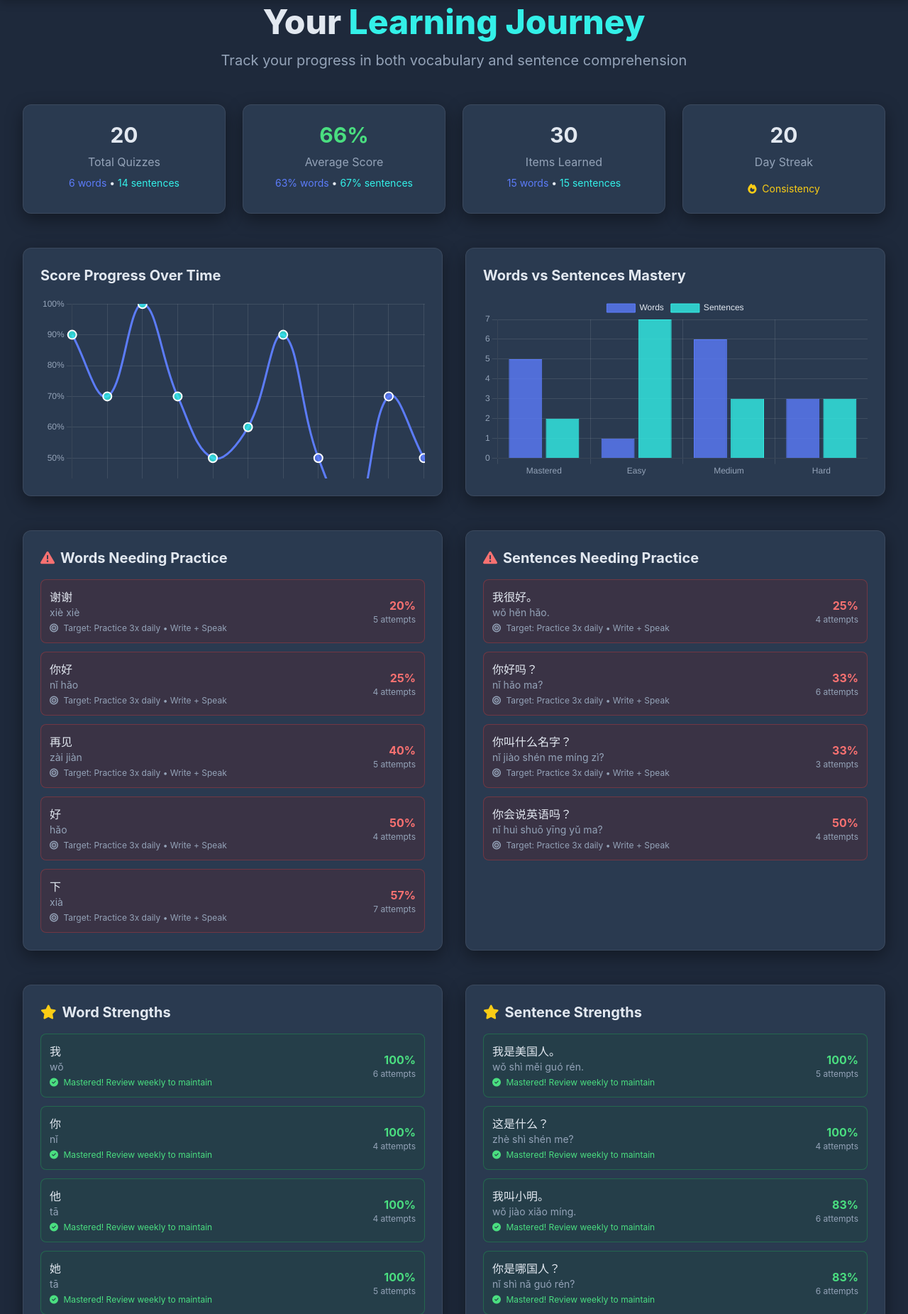
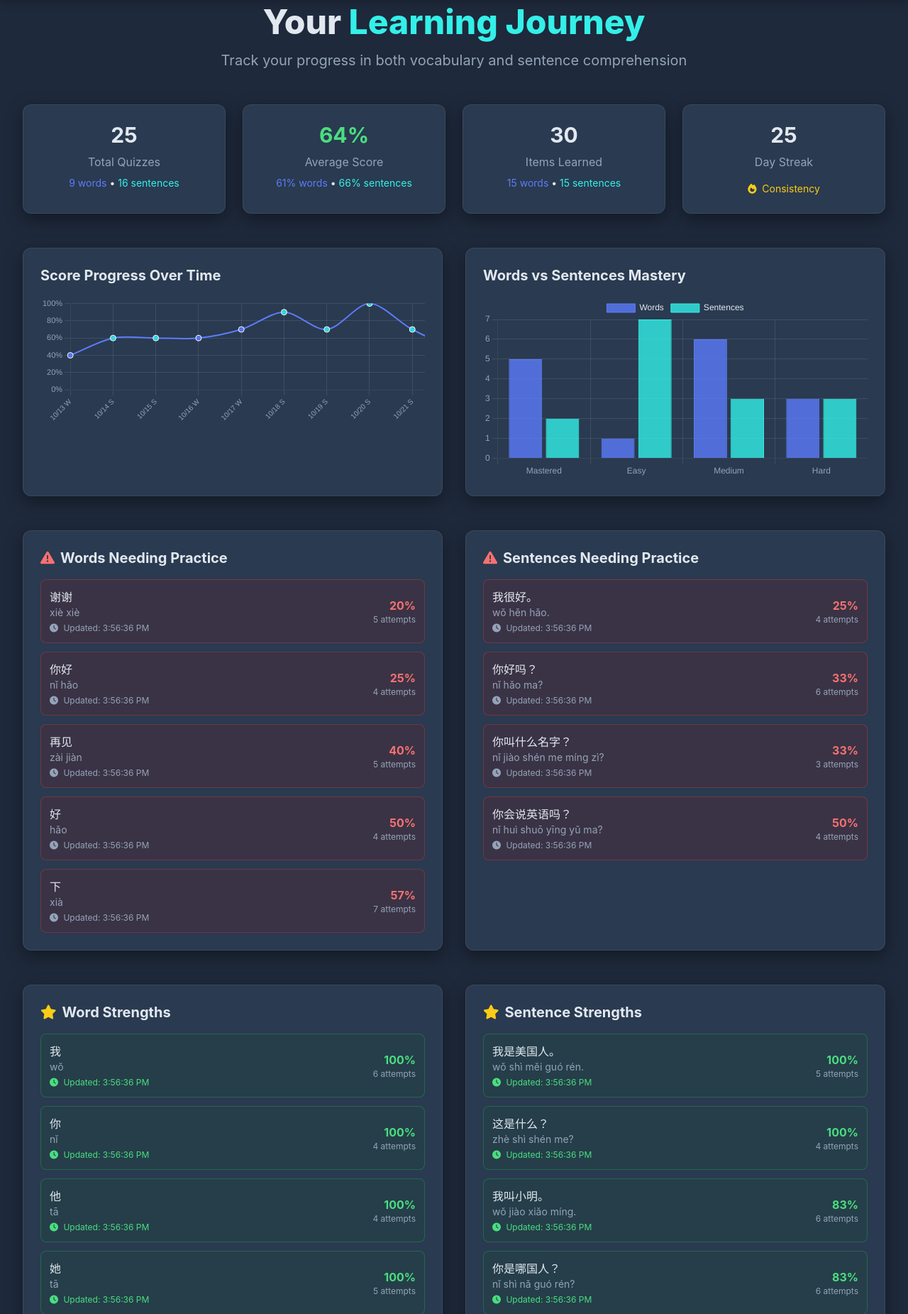
Before and after one commit to RedCharge/RedChargerHSK1, a Flask app: page /result in a window 1280 px wide. Shown: the part 89-1940 px from the top of the page at 71% size. Run offline with Flask 3, Linux system fonts and the light colour scheme; some libraries are stand-ins or nearby versions.

Commit message:
final working version

```diff
--- a/templates/result.html
+++ b/templates/result.html
@@ -558,6 +558,9 @@
             exportDataBtn.addEventListener('click', exportUserData);
             mobileExportBtn.addEventListener('click', exportUserData);
             mobileExportDropdownBtn.addEventListener('click', exportUserData);
+
+            // Auto-refresh weaknesses/strengths every 30 seconds
+            setInterval(refreshPerformanceData, 30000);
         });
 
         // Mobile menu functionality with full-width dropdown
@@ -615,12 +618,12 @@
             const quizHistory = [];
             const today = new Date();
 
-            for (let i = 0; i < 20; i++) { // Increased to 20 for more data points
+            for (let i = 0; i < 25; i++) { // Increased to 25 for more horizontal data
                 const date = new Date();
                 date.setDate(today.getDate() - i);
 
                 const quizType = Math.random() > 0.5 ? 'words' : 'sentences';
-                const correct = Math.floor(Math.random() * 8) + 3; // 3-10 correct
+                const correct = Math.floor(Math.random() * 8) + 3;
                 const total = 10;
                 const percentage = Math.round((correct / total) * 100);
 
@@ -676,20 +679,17 @@
                 sentences: {}
             };
 
-            // Generate performance data for words with intentional weaknesses and strengths
+            // Generate performance data for words with dynamic patterns
             hsk1Words.forEach((word, index) => {
                 let correct, incorrect;
 
                 if (index < 3) {
-                    // Create weaknesses (low accuracy)
                     correct = Math.floor(Math.random() * 2) + 1;
                     incorrect = Math.floor(Math.random() * 4) + 3;
                 } else if (index < 8) {
-                    // Create strengths (high accuracy)
                     correct = Math.floor(Math.random() * 4) + 4;
                     incorrect = Math.floor(Math.random() * 2);
                 } else {
-                    // Mixed performance
                     correct = Math.floor(Math.random() * 4) + 2;
                     incorrect = Math.floor(Math.random() * 3) + 1;
                 }
@@ -698,24 +698,22 @@
                     pinyin: word.pinyin,
                     meaning: word.meaning,
                     correct: correct,
-                    incorrect: incorrect
+                    incorrect: incorrect,
+                    lastUpdated: new Date().toISOString()
                 };
             });
 
-            // Generate performance data for sentences with intentional weaknesses and strengths
+            // Generate performance data for sentences with dynamic patterns
             hsk1Sentences.forEach((sentence, index) => {
                 let correct, incorrect;
 
                 if (index < 3) {
-                    // Create weaknesses (low accuracy)
                     correct = Math.floor(Math.random() * 2) + 1;
                     incorrect = Math.floor(Math.random() * 3) + 2;
                 } else if (index < 8) {
-                    // Create strengths (high accuracy)
                     correct = Math.floor(Math.random() * 3) + 3;
                     incorrect = Math.floor(Math.random() * 2);
                 } else {
-                    // Mixed performance
                     correct = Math.floor(Math.random() * 3) + 2;
                     incorrect = Math.floor(Math.random() * 2) + 1;
                 }
@@ -724,7 +722,8 @@
                     pinyin: sentence.pinyin,
                     meaning: sentence.meaning,
                     correct: correct,
-                    incorrect: incorrect
+                    incorrect: incorrect,
+                    lastUpdated: new Date().toISOString()
                 };
             });
 
@@ -774,7 +773,6 @@
             updateWeaknessesAndStrengths(performanceData);
             updateQuizHistory(quizHistory, currentQuiz);
             updateDifficultyAnalysis(performanceData);
-            updateLearningRecommendations(performanceData, quizHistory);
         }
 
         // Show no data state
@@ -868,16 +866,16 @@
             return streak;
         }
 
-        // Update progress charts with horizontal scroll
+        // Update progress charts with compact vertical height and horizontal scroll
         function updateCharts(quizHistory, performanceData) {
-            // Score Progress Chart with horizontal scroll container
+            // Score Progress Chart - Compact height, horizontal scroll
             const scoreCtx = document.getElementById('scoreChart').getContext('2d');
 
             const sortedQuizzes = [...quizHistory].sort((a, b) =>
                 new Date(a.timestamp || a.date) - new Date(b.timestamp || b.date)
             );
 
-            // Create more detailed labels for better horizontal scrolling
+            // Create detailed labels for horizontal scrolling
             const labels = sortedQuizzes.map((quiz, index) => {
                 const date = new Date(quiz.timestamp || quiz.date);
                 return `${date.getMonth()+1}/${date.getDate()} ${quiz.quiz_type === 'words' ? 'W' : 'S'}`;
@@ -889,14 +887,20 @@
             );
 
             // Calculate chart width based on number of data points
-            const minWidth = 600; // Minimum width
-            const pointWidth = 50; // Width per data point
+            const minWidth = 800; // Minimum width for good visibility
+            const pointWidth = 60; // Width per data point
             const chartWidth = Math.max(minWidth, labels.length * pointWidth);
 
-            // Set canvas width for horizontal scrolling
-            document.getElementById('scoreChart').parentElement.style.overflowX = 'auto';
-            document.getElementById('scoreChart').parentElement.style.position = 'relative';
+            // Set compact height and enable horizontal scrolling
+            const chartContainer = document.getElementById('scoreChart').parentElement;
+            chartContainer.style.overflowX = 'auto';
+            chartContainer.style.overflowY = 'hidden';
+            chartContainer.style.height = '200px'; // Compact vertical height
+            chartContainer.style.position = 'relative';
+
+            // Set canvas dimensions
             document.getElementById('scoreChart').width = chartWidth;
+            document.getElementById('scoreChart').height = 180; // Compact height
 
             new Chart(scoreCtx, {
                 type: 'line',
@@ -907,14 +911,14 @@
                         data: scores,
                         backgroundColor: backgroundColors,
                         borderColor: '#5c7cfa',
-                        borderWidth: 3,
+                        borderWidth: 2,
                         fill: false,
-                        tension: 0.4,
+                        tension: 0.3,
                         pointBackgroundColor: backgroundColors,
                         pointBorderColor: '#ffffff',
-                        pointBorderWidth: 2,
-                        pointRadius: 6,
-                        pointHoverRadius: 8
+                        pointBorderWidth: 1,
+                        pointRadius: 4,
+                        pointHoverRadius: 6
                     }]
                 },
                 options: {
@@ -931,6 +935,9 @@
                                 color: '#94a3b8',
                                 callback: function(value) {
                                     return value + '%';
+                                },
+                                font: {
+                                    size: 11
                                 }
                             }
                         },
@@ -941,7 +948,10 @@
                             ticks: {
                                 color: '#94a3b8',
                                 maxRotation: 45,
-                                minRotation: 45
+                                minRotation: 45,
+                                font: {
+                                    size: 10
+                                }
                             }
                         }
                     },
@@ -966,7 +976,7 @@
                 }
             });
 
-            // Comparison Chart
+            // Comparison Chart - Keep original size
             const comparisonCtx = document.getElementById('comparisonChart').getContext('2d');
 
             const wordsMastery = calculateMasteryLevels(performanceData.words || {});
@@ -1053,13 +1063,13 @@
             return levels;
         }
 
-        // Update weaknesses and strengths with new actionable information
+        // Update weaknesses and strengths with frequently updated data
         function updateWeaknessesAndStrengths(performanceData) {
             updatePerformanceSection('words', performanceData.words || {});
             updatePerformanceSection('sentences', performanceData.sentences || {});
         }
 
-        // Helper function to update performance sections
+        // Helper function to update performance sections with dynamic data
         function updatePerformanceSection(type, performance) {
             const weaknessList = document.getElementById(`${type}-weakness-list`);
             const strengthList = document.getElementById(`${type}-strength-list`);
@@ -1072,7 +1082,8 @@
                 meaning: stats.meaning || '',
                 accuracy: stats.correct + (stats.incorrect || 0) > 0 ?
                     (stats.correct / (stats.correct + (stats.incorrect || 0))) * 100 : 0,
-                attempts: stats.correct + (stats.incorrect || 0)
+                attempts: stats.correct + (stats.incorrect || 0),
+                lastUpdated: stats.lastUpdated || new Date().toISOString()
             }));
 
             // Weaknesses (accuracy < 60% and at least 2 attempts)
@@ -1087,7 +1098,7 @@
                 .sort((a, b) => b.accuracy - a.accuracy)
                 .slice(0, 5);
 
-            // Display weaknesses with actionable steps
+            // Display weaknesses with updated timestamp
             if (weaknesses.length > 0) {
                 weaknessList.innerHTML = weaknesses.map(item => `
                     <div class="flex justify-between items-center p-3 bg-red-900/20 border border-red-500/30 rounded-lg">
@@ -1095,8 +1106,8 @@
                             <div class="font-medium">${item.item}</div>
                             <div class="text-sm text-text-muted">${item.pinyin}</div>
                             <div class="text-xs text-text-muted mt-1">
-                                <i class="fas fa-bullseye mr-1"></i>
-                                Target: Practice 3x daily • Write + Speak
+                                <i class="fas fa-clock mr-1"></i>
+                                Updated: ${new Date(item.lastUpdated).toLocaleTimeString()}
                             </div>
                         </div>
                         <div class="text-right">
@@ -1111,7 +1122,7 @@
                 noWeaknesses.classList.remove('hidden');
             }
 
-            // Display strengths with maintenance tips
+            // Display strengths with updated timestamp
             if (strengths.length > 0) {
                 strengthList.innerHTML = strengths.map(item => `
                     <div class="flex justify-between items-center p-3 bg-green-900/20 border border-green-500/30 rounded-lg">
@@ -1119,8 +1130,8 @@
                             <div class="font-medium">${item.item}</div>
                             <div class="text-sm text-text-muted">${item.pinyin}</div>
                             <div class="text-xs text-green-400 mt-1">
-                                <i class="fas fa-check-circle mr-1"></i>
-                                Mastered! Review weekly to maintain
+                                <i class="fas fa-clock mr-1"></i>
+                                Updated: ${new Date(item.lastUpdated).toLocaleTimeString()}
                             </div>
                         </div>
                         <div class="text-right">
@@ -1134,6 +1145,66 @@
                 strengthList.innerHTML = '';
                 noStrengths.classList.remove('hidden');
             }
+        }
+
+        // Refresh performance data (simulates real-time updates)
+        function refreshPerformanceData() {
+            const performanceData = JSON.parse(localStorage.getItem('hsk1PerformanceData') || '{}');
+
+            // Simulate some data changes for demonstration
+            const updatedPerformanceData = simulateDataUpdates(performanceData);
+
+            // Update localStorage with new data
+            localStorage.setItem('hsk1PerformanceData', JSON.stringify(updatedPerformanceData));
+
+            // Update the UI
+            updateWeaknessesAndStrengths(updatedPerformanceData);
+
+            // Show refresh indicator
+            showRefreshIndicator();
+        }
+
+        // Simulate data updates for demonstration
+        function simulateDataUpdates(performanceData) {
+            const updatedData = JSON.parse(JSON.stringify(performanceData));
+
+            // Randomly update some word performances
+            if (updatedData.words) {
+                Object.keys(updatedData.words).forEach((word, index) => {
+                    // 20% chance to update each word
+                    if (Math.random() < 0.2) {
+                        const change = Math.random() < 0.5 ? 1 : -1;
+                        updatedData.words[word].correct = Math.max(0, updatedData.words[word].correct + change);
+                        updatedData.words[word].lastUpdated = new Date().toISOString();
+                    }
+                });
+            }
+
+            // Randomly update some sentence performances
+            if (updatedData.sentences) {
+                Object.keys(updatedData.sentences).forEach((sentence, index) => {
+                    // 20% chance to update each sentence
+                    if (Math.random() < 0.2) {
+                        const change = Math.random() < 0.5 ? 1 : -1;
+                        updatedData.sentences[sentence].correct = Math.max(0, updatedData.sentences[sentence].correct + change);
+                        updatedData.sentences[sentence].lastUpdated = new Date().toISOString();
+                    }
+                });
+            }
+
+            return updatedData;
+        }
+
+        // Show refresh indicator
+        function showRefreshIndicator() {
+            const indicator = document.createElement('div');
+            indicator.className = 'fixed bottom-4 right-4 bg-green-500 text-white px-3 py-2 rounded-lg text-sm shadow-lg';
+            indicator.innerHTML = '<i class="fas fa-sync-alt mr-2"></i> Data Updated';
+            document.body.appendChild(indicator);
+
+            setTimeout(() => {
+                indicator.remove();
+            }, 2000);
         }
 
         // Update quiz history
@@ -1255,7 +1326,7 @@
             });
         }
 
-        // Update difficulty analysis with new features
+        // Update difficulty analysis
         function updateDifficultyAnalysis(performanceData) {
             const wordsMastery = calculateMasteryLevels(performanceData.words || {});
             const sentencesMastery = calculateMasteryLevels(performanceData.sentences || {});
@@ -1274,7 +1345,7 @@
             updateMasteryList('sentences', performanceData.sentences || {});
         }
 
-        // Update mastery list with new features
+        // Update mastery list
         function updateMasteryList(type, performance) {
             const difficultyList = document.getElementById(`${type}-difficulty-list`);
 
@@ -1319,122 +1390,6 @@
             difficultyList.innerHTML = html || `<div class="text-text-muted text-center py-4">No ${type} data available</div>`;
         }
 
-        // NEW FEATURE: Learning Recommendations
-        function updateLearningRecommendations(performanceData, quizHistory) {
-            // Create recommendations section if it doesn't exist
-            if (!document.getElementById('learning-recommendations')) {
-                const recommendationsHTML = `
-                    <section id="learning-recommendations" class="max-w-7xl mx-auto px-4 sm:px-6 lg:px-8 mb-12">
-                        <div class="sophisticated-card p-6">
-                            <h3 class="text-xl font-bold mb-4 text-text-light flex items-center">
-                                <i class="fas fa-lightbulb text-yellow-400 mr-2"></i>
-                                Personalized Learning Recommendations
-                            </h3>
-                            <div id="recommendations-content" class="space-y-4">
-                                <!-- Recommendations will be populated here -->
-                            </div>
-                        </div>
-                    </section>
-                `;
-                difficultySection.insertAdjacentHTML('afterend', recommendationsHTML);
-            }
-
-            const recommendationsContent = document.getElementById('recommendations-content');
-            const recommendations = generateLearningRecommendations(performanceData, quizHistory);
-
-            recommendationsContent.innerHTML = recommendations.map(rec => `
-                <div class="flex items-start p-3 bg-${rec.color}-900/20 border border-${rec.color}-500/30 rounded-lg">
-                    <i class="${rec.icon} text-${rec.color}-400 mr-3 mt-1"></i>
-                    <div class="flex-1">
-                        <div class="font-medium">${rec.title}</div>
-                        <div class="text-sm text-text-muted">${rec.description}</div>
-                        <div class="text-xs text-${rec.color}-400 mt-1">${rec.action}</div>
-                    </div>
-                </div>
-            `).join('');
-        }
-
-        // Generate learning recommendations based on performance
-        function generateLearningRecommendations(performanceData, quizHistory) {
-            const recommendations = [];
-            const wordsPerformance = performanceData.words || {};
-            const sentencesPerformance = performanceData.sentences || {};
-
-            // Calculate overall performance
-            const wordsMastery = calculateMasteryLevels(wordsPerformance);
-            const sentencesMastery = calculateMasteryLevels(sentencesPerformance);
-
-            const totalWords = Object.keys(wordsPerformance).length;
-            const totalSentences = Object.keys(sentencesPerformance).length;
-
-            // Recommendation 1: Based on weak areas
-            if (wordsMastery.hard > sentencesMastery.hard) {
-                recommendations.push({
-                    title: "Focus on Vocabulary Building",
-                    description: "Your word accuracy needs more attention than sentence comprehension.",
-                    action: "Spend 15 minutes daily on vocabulary drills",
-                    icon: "fas fa-font",
-                    color: "blue"
-                });
-            } else if (sentencesMastery.hard > wordsMastery.hard) {
-                recommendations.push({
-                    title: "Improve Sentence Understanding",
-                    description: "Sentence comprehension is your primary area for improvement.",
-                    action: "Practice sentence construction and reading",
-                    icon: "fas fa-comments",
-                    color: "cyan"
-                });
-            }
-
-            // Recommendation 2: Based on study consistency
-            const recentQuizzes = quizHistory.slice(0, 7).length;
-            if (recentQuizzes < 3) {
-                recommendations.push({
-                    title: "Increase Practice Frequency",
-                    description: "Regular practice is key to language retention.",
-                    action: "Aim for at least 3 quizzes per week",
-                    icon: "fas fa-calendar-check",
-                    color: "green"
-                });
-            }
-
-            // Recommendation 3: Based on mastery progress
-            const totalMastered = wordsMastery.mastered + sentencesMastery.mastered;
-            const totalItems = totalWords + totalSentences;
-            const masteryPercentage = totalItems > 0 ? (totalMastered / totalItems) * 100 : 0;
-
-            if (masteryPercentage < 30) {
-                recommendations.push({
-                    title: "Build Foundation First",
-                    description: "Focus on mastering basic words and sentences before advancing.",
-                    action: "Review HSK1 fundamentals daily",
-                    icon: "fas fa-layer-group",
-                    color: "purple"
-                });
-            } else if (masteryPercentage > 70) {
-                recommendations.push({
-                    title: "Ready for Advancement",
-                    description: "You're mastering HSK1 content efficiently.",
-                    action: "Consider starting HSK2 preparation",
-                    icon: "fas fa-rocket",
-                    color: "yellow"
-                });
-            }
-
-            // Default recommendation
-            if (recommendations.length === 0) {
-                recommendations.push({
-                    title: "Maintain Consistent Practice",
-                    description: "Your current learning pace is effective. Keep it up!",
-                    action: "Continue with your current study routine",
-                    icon: "fas fa-chart-line",
-                    color: "green"
-                });
-            }
-
-            return recommendations.slice(0, 3); // Return top 3 recommendations
-        }
-
         // Export user data
         function exportUserData() {
             const quizHistory = JSON.parse(localStorage.getItem('hsk1QuizHistory') || '[]');
```
